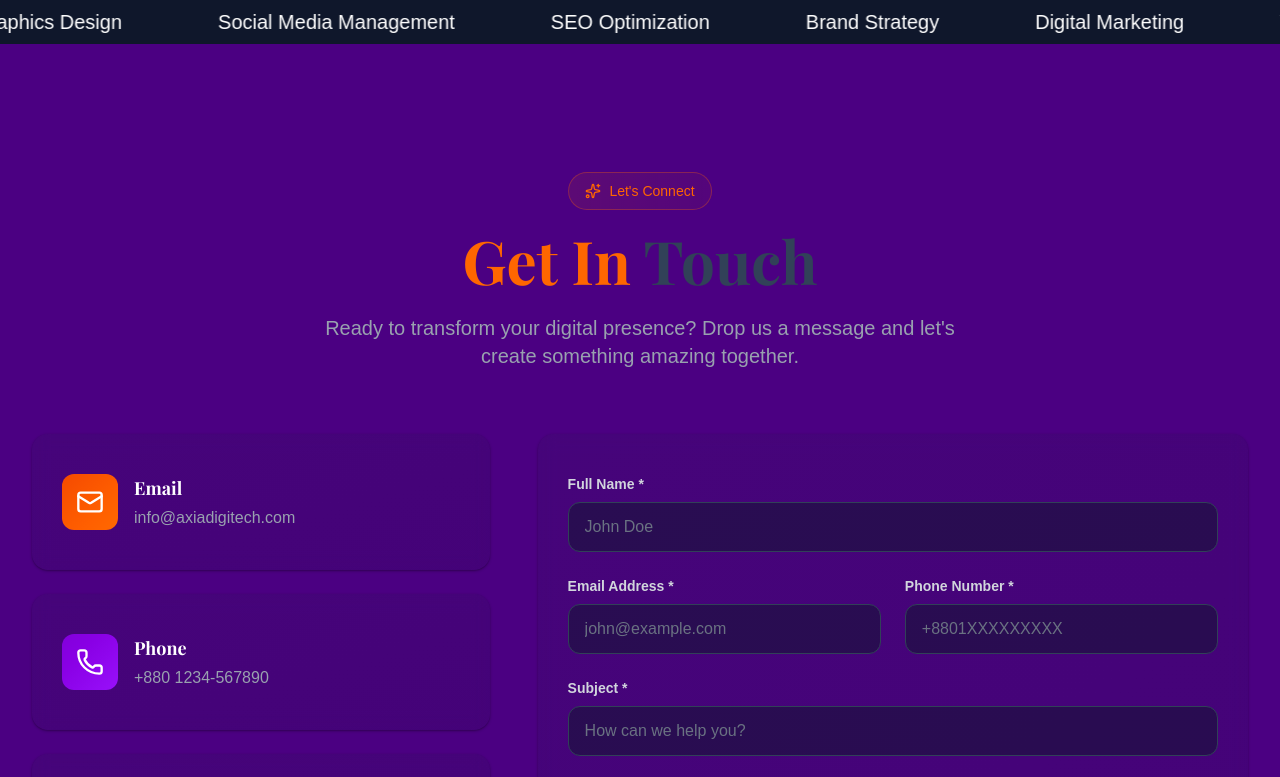
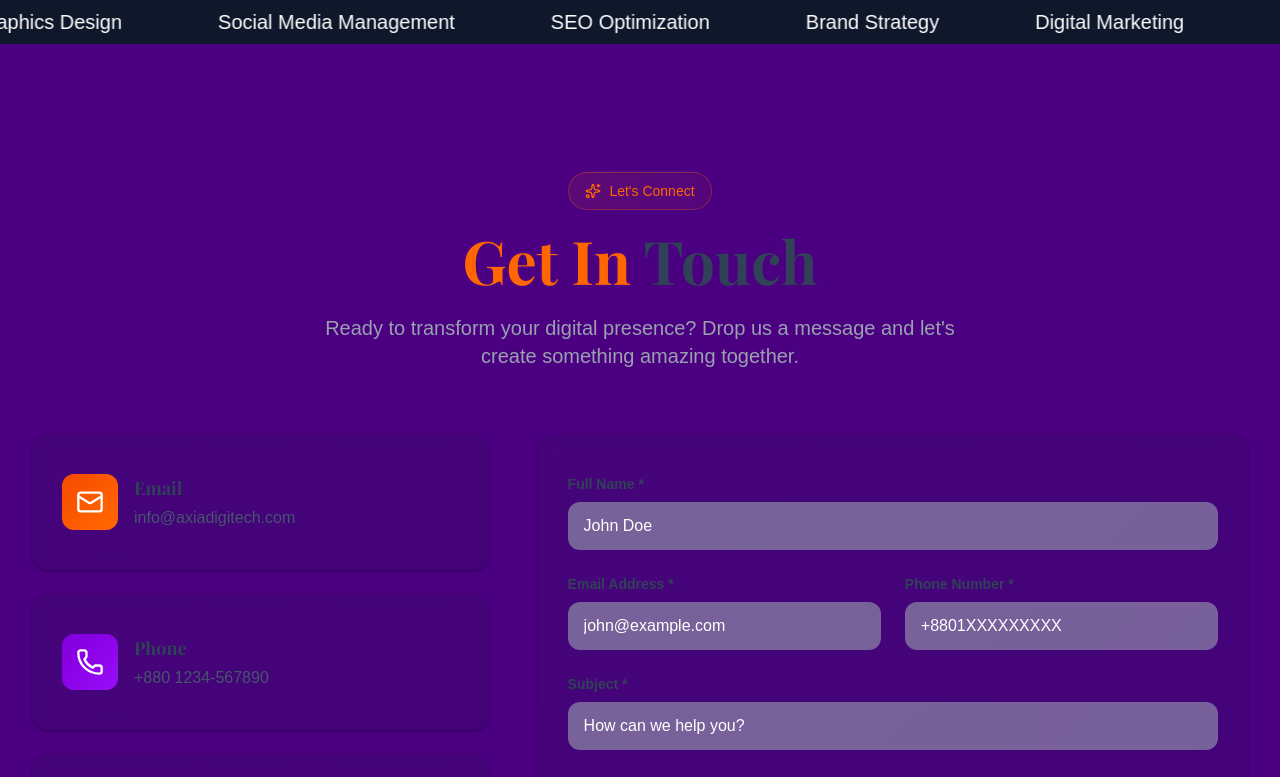
Before and after one commit to ZitanSalehin/axia-digitech-2026, a React (Vite) app: page /contact in a window 1280 px wide. Shown: the top 777 px of the page. Built offline with nearby package versions, Linux system fonts and the light colour scheme.

Commit message:
preparing for vercel

```diff
--- a/src/sections/AboutUs.jsx
+++ b/src/sections/AboutUs.jsx
@@ -120,7 +120,7 @@ export default function ModernAboutSection() {
   return (
     <section id="about" className="relative overflow-hidden">
       <div className="dark:hidden absolute inset-0 pointer-events-none">
-        <div className="absolute w-96 h-96 bg-orange-600 rounded-full blur-3xl opacity-10 top-1/4 left-0 animate-pulse" />
+        <div className="absolute w-96 h-96 bg-[#FF6600] rounded-full blur-3xl opacity-10 top-1/4 left-0 animate-pulse" />
         <div
           className="absolute w-96 h-96 bg-purple-800 rounded-full blur-3xl opacity-10 bottom-1/4 right-0 animate-pulse"
           style={{ animationDelay: "1.5s" }}
--- a/src/sections/ContactUs.jsx
+++ b/src/sections/ContactUs.jsx
@@ -153,10 +153,10 @@ export default function ModernContactForm() {
                     <item.icon className="w-7 h-7 text-white" />
                   </div>
                   <div className="flex-1">
-                    <h3 className="text-lg font-bold text-white mb-1">
+                    <h3 className="text-lg font-bold text-slate-700 mb-1">
                       {item.label}
                     </h3>
-                    <p className="text-gray-400">{item.value}</p>
+                    <p className="text-slate-600">{item.value}</p>
                   </div>
                 </div>
               </div>
@@ -172,8 +172,8 @@ export default function ModernContactForm() {
          px-[30px] py-[40px]
          transition-all duration-300"
             >
-              <h3 className="text-xl font-bold text-white mb-4 flex items-center gap-2">
-                <Globe className="w-5 h-5 text-orange-500" />
+              <h3 className="text-xl font-bold text-slate-700 mb-4 flex items-center gap-2">
+                <Globe className="w-5 h-5 text-slate-600" />
                 Follow Us
               </h3>
               <div className="flex space-x-4">
@@ -229,161 +229,131 @@ export default function ModernContactForm() {
          transition-all duration-300"
               >
                 <div className="space-y-6">
-                  {/* Name Field */}
+                  {/* Shared input style */}
+                  {(() => {
+                    const baseInput =
+                      "w-full px-4 py-3 bg-gray-400/60 rounded-xl text-[#FF6600] placeholder-white focus:outline-none transition-all duration-300";
+
+                    return (
+                      <>
+                        {/* Full Name */}
                         <div className="relative">
-                    <label
-                      htmlFor="name"
-                      className="block text-sm font-semibold text-gray-300 mb-2"
-                    >
+                          <label className="block text-sm font-semibold text-slate-700 mb-2">
                             Full Name *
                           </label>
                           <input
                             type="text"
-                      id="name"
                             name="name"
                             value={formData.name}
                             onChange={handleChange}
                             onFocus={() => setFocusedField("name")}
                             onBlur={() => setFocusedField("")}
                             required
-                      className={`w-full px-4 py-3 bg-slate-900/50 border ${
+                            className={`${baseInput} ${
                               focusedField === "name"
                                 ? "border-orange-600"
                                 : "border-slate-700"
-                      } rounded-xl text-white placeholder-gray-500 focus:outline-none focus:border-orange-600 transition-all duration-300`}
+                            }`}
                             placeholder="John Doe"
                           />
                         </div>
 
-                  {/* Email & Phone Grid */}
+                        {/* Email & Phone */}
                         <div className="grid md:grid-cols-2 gap-6">
-                    {/* Email Field */}
+                          {/* Email */}
                           <div className="relative">
-                      <label
-                        htmlFor="email"
-                        className="block text-sm font-semibold text-gray-300 mb-2"
-                      >
+                            <label className="block text-sm font-semibold text-slate-700 mb-2">
                               Email Address *
                             </label>
                             <input
                               type="email"
-                        id="email"
                               name="email"
                               value={formData.email}
                               onChange={handleChange}
                               onFocus={() => setFocusedField("email")}
                               onBlur={() => setFocusedField("")}
                               required
-                        className={`w-full px-4 py-3 bg-slate-900/50 border ${
-                          errors.email
-                            ? "border-red-500"
-                            : focusedField === "email"
+                              className={`${baseInput} ${
+                                focusedField === "email"
                                   ? "border-orange-600"
                                   : "border-slate-700"
-                        } rounded-xl text-white placeholder-gray-500 focus:outline-none focus:border-orange-600 transition-all duration-300`}
+                              }`}
                               placeholder="john@example.com"
                             />
-                      {errors.email && (
-                        <p className="text-sm text-red-400 mt-1 flex items-center gap-1">
-                          <AlertCircle className="w-4 h-4" />
-                          {errors.email}
-                        </p>
-                      )}
                           </div>
 
-                    {/* Phone Field */}
+                          {/* Phone */}
                           <div className="relative">
-                      <label
-                        htmlFor="phone"
-                        className="block text-sm font-semibold text-gray-300 mb-2"
-                      >
+                            <label className="block text-sm font-semibold text-slate-700 mb-2">
                               Phone Number *
                             </label>
                             <input
                               type="text"
-                        id="phone"
                               name="phone"
                               value={formData.phone}
                               onChange={handleChange}
                               onFocus={() => setFocusedField("phone")}
                               onBlur={() => setFocusedField("")}
                               required
-                        className={`w-full px-4 py-3 bg-slate-900/50 border ${
-                          errors.phone
-                            ? "border-red-500"
-                            : focusedField === "phone"
-                              ? "border-purple-600"
+                              className={`${baseInput} ${
+                                focusedField === "phone"
+                                  ? "border-orange-600"
                                   : "border-slate-700"
-                        } rounded-xl text-white placeholder-gray-500 focus:outline-none focus:border-purple-600 transition-all duration-300`}
+                              }`}
                               placeholder="+8801XXXXXXXXX"
                             />
-                      {errors.phone && (
-                        <p className="text-sm text-red-400 mt-1 flex items-center gap-1">
-                          <AlertCircle className="w-4 h-4" />
-                          {errors.phone}
-                        </p>
-                      )}
                           </div>
                         </div>
 
-                  {/* Subject Field */}
+                        {/* Subject */}
                         <div className="relative">
-                    <label
-                      htmlFor="subject"
-                      className="block text-sm font-semibold text-gray-300 mb-2"
-                    >
+                          <label className="block text-sm font-semibold text-slate-700 mb-2">
                             Subject *
                           </label>
                           <input
                             type="text"
-                      id="subject"
                             name="subject"
                             value={formData.subject}
                             onChange={handleChange}
                             onFocus={() => setFocusedField("subject")}
                             onBlur={() => setFocusedField("")}
                             required
-                      className={`w-full px-4 py-3 bg-slate-900/50 border ${
+                            className={`${baseInput} ${
                               focusedField === "subject"
-                          ? "border-purple-600"
+                                ? "border-orange-600"
                                 : "border-slate-700"
-                      } rounded-xl text-white placeholder-gray-500 focus:outline-none focus:border-purple-600 transition-all duration-300`}
+                            }`}
                             placeholder="How can we help you?"
                           />
                         </div>
 
-                  {/* Message Field */}
+                        {/* Message */}
                         <div className="relative">
-                    <label
-                      htmlFor="message"
-                      className="block text-sm font-semibold text-gray-300 mb-2"
-                    >
+                          <label className="block text-sm font-semibold text-slate-700 mb-2">
                             Message *
                           </label>
                           <textarea
-                      id="message"
+                            rows={5}
                             name="message"
-                      rows={5}
                             value={formData.message}
                             onChange={handleChange}
                             onFocus={() => setFocusedField("message")}
                             onBlur={() => setFocusedField("")}
                             required
-                      className={`w-full px-4 py-3 bg-slate-900/50 border ${
+                            className={`${baseInput} resize-none ${
                               focusedField === "message"
                                 ? "border-orange-600"
                                 : "border-slate-700"
-                      } rounded-xl text-white placeholder-gray-500 focus:outline-none focus:border-orange-600 transition-all duration-300 resize-none`}
+                            }`}
                             placeholder="Tell us about your project..."
                           />
                         </div>
 
                         {/* Submit Button */}
-                  <div>
                         <button
                           onClick={handleSubmit}
                           disabled={loading}
-                      className={`group w-full px-8 py-4 bg-gradient-to-r from-orange-600 to-purple-800 text-white rounded-xl font-bold hover:shadow-2xl hover:shadow-orange-600/50 transition-all duration-300 transform hover:scale-105 flex items-center justify-center space-x-2 ${
+                          className={`group w-full px-8 py-4 bg-gradient-to-r from-orange-600 to-purple-800 text-white rounded-xl font-bold flex items-center justify-center space-x-2 transition-all duration-300 transform hover:scale-105 hover:shadow-2xl hover:shadow-orange-600/50 ${
                             loading ? "opacity-70 cursor-not-allowed" : ""
                           }`}
                         >
@@ -402,12 +372,12 @@ export default function ModernContactForm() {
                                   r="10"
                                   stroke="currentColor"
                                   strokeWidth="4"
-                            ></circle>
+                                />
                                 <path
                                   className="opacity-75"
                                   fill="currentColor"
                                   d="M4 12a8 8 0 018-8v4l3-3-3-3v4a8 8 0 00-8 8z"
-                            ></path>
+                                />
                               </svg>
                               <span>Sending...</span>
                             </>
@@ -418,7 +388,9 @@ export default function ModernContactForm() {
                             </>
                           )}
                         </button>
-                  </div>
+                      </>
+                    );
+                  })()}
                 </div>
 
                 {/* Status Message */}
--- a/src/sections/GlobalBackground.jsx
+++ b/src/sections/GlobalBackground.jsx
@@ -2,7 +2,7 @@ const GlobalBackground = () => {
   return (
     <div className="fixed inset-0 -z-10 overflow-hidden pointer-events-none">
       {/* Orange Glow */}
-      <div className="absolute w-[28rem] h-[28rem] bg-orange-600 rounded-full blur-3xl opacity-20 -top-48 -left-48 animate-pulse" />
+      <div className="absolute w-[28rem] h-[28rem] bg-[#FF6600] rounded-full blur-3xl opacity-20 -top-48 -left-48 animate-pulse" />
 
       {/* Purple Glow */}
       <div
@@ -12,7 +12,7 @@ const GlobalBackground = () => {
 
       {/* Soft Accent */}
       <div
-        className="absolute w-[20rem] h-[20rem] bg-orange-600 rounded-full blur-2xl opacity-10 bottom-0 left-1/3 animate-pulse"
+        className="absolute w-[20rem] h-[20rem] bg-[#FF6600] rounded-full blur-2xl opacity-10 bottom-0 left-1/3 animate-pulse"
         style={{ animationDelay: "2s" }}
       />
     </div>
--- a/src/sections/GrowBusiness.jsx
+++ b/src/sections/GrowBusiness.jsx
@@ -48,10 +48,10 @@ export default function GrowBusinessSection() {
   ];
 
   return (
-    <section className="relative overflow-hidden py-32">
+    <section id="business-plan" className="relative overflow-hidden py-32">
       {/* Glow / Decorative Background */}
       <div className="dark:hidden absolute inset-0 overflow-hidden pointer-events-none">
-        <div className="absolute w-72 h-72 bg-orange-600 rounded-full blur-3xl opacity-10 top-1/4 left-1/4 animate-pulse"></div>
+        <div className="absolute w-72 h-72 bg-[#FF6600] rounded-full blur-3xl opacity-10 top-1/4 left-1/4 animate-pulse"></div>
         <div
           className="absolute w-96 h-96 bg-purple-800 rounded-full blur-3xl opacity-10 top-1/2 right-1/4 animate-pulse"
           style={{ animationDelay: "2s" }}
--- a/src/sections/OurDirectors.jsx
+++ b/src/sections/OurDirectors.jsx
@@ -67,7 +67,7 @@ export default function OurDirectors() {
     <section className="relative py-32 overflow-hidden">
       {/* Glow Background */}
       <div className="absolute inset-0 pointer-events-none">
-        <div className="absolute w-80 h-80 bg-orange-600/20 blur-3xl rounded-full top-20 left-20 animate-pulse" />
+        <div className="absolute w-80 h-80 bg-[#FF6600]/20 blur-3xl rounded-full top-20 left-20 animate-pulse" />
         <div className="absolute w-96 h-96 bg-purple-800/20 blur-3xl rounded-full bottom-0 right-0 animate-pulse" />
       </div>
 
--- a/src/sections/ServicesSection.jsx
+++ b/src/sections/ServicesSection.jsx
@@ -22,7 +22,7 @@ export default function ServicesSection() {
     <section className="relative py-[115px] pb-[120px] overflow-hidden">
       {/* Background Glow */}
       <div className="dark:hidden absolute inset-0 overflow-hidden pointer-events-none opacity-40">
-        <div className="absolute w-96 h-96 bg-orange-600 rounded-full blur-3xl opacity-[2%] top-50 left-1/4 animate-pulse"></div>
+        <div className="absolute w-96 h-96 bg-[#FF6600] rounded-full blur-3xl opacity-[2%] top-50 left-1/4 animate-pulse"></div>
         <div
           className="absolute w-96 h-96 bg-purple-800 rounded-full blur-3xl opacity-[2%] top-1/2 right-1/4 animate-pulse"
           style={{ animationDelay: "1.5s" }}
```
Also changed, not shown: src/sections/ClientsPortfolio.jsx (+32 -12 lines), src/sections/Hero.jsx (+4 -7 lines), src/sections/Navbar.jsx (+27 -23 lines). Lines whose indentation alone changed are shown as unchanged.
